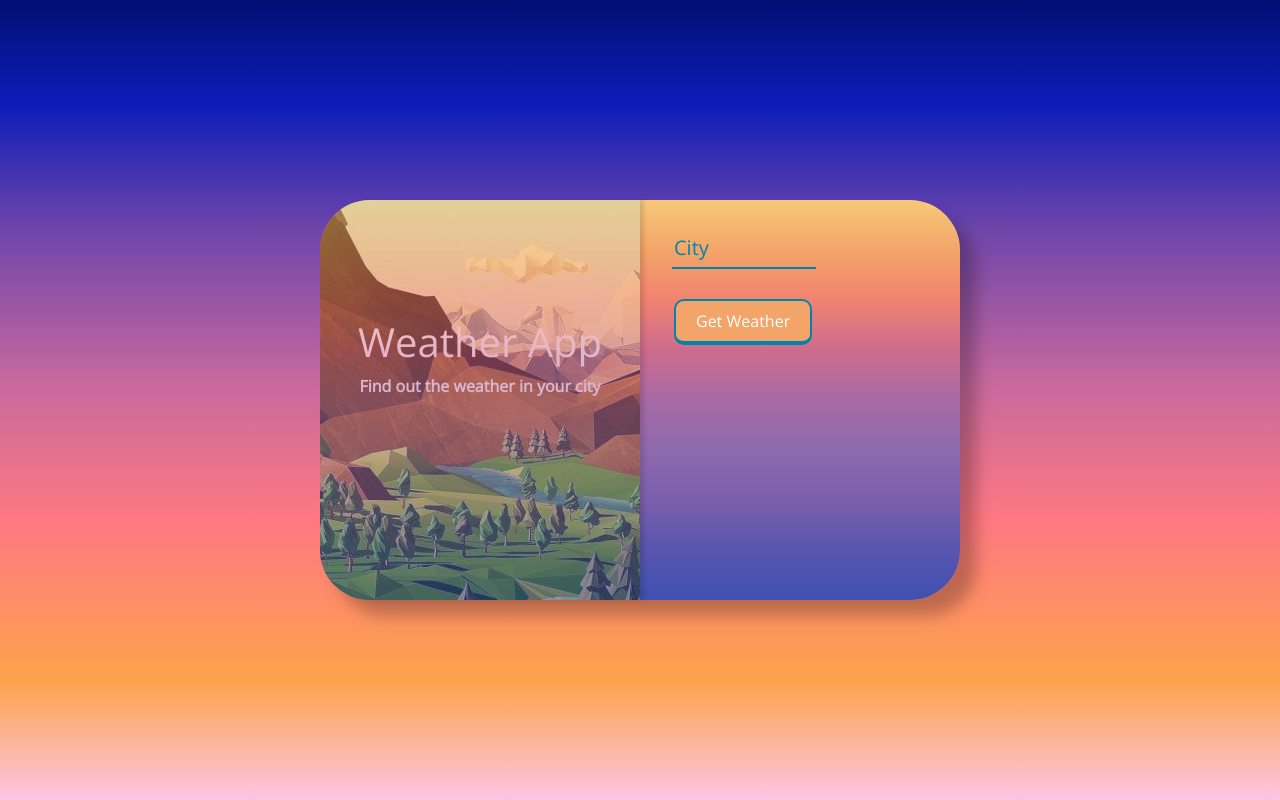
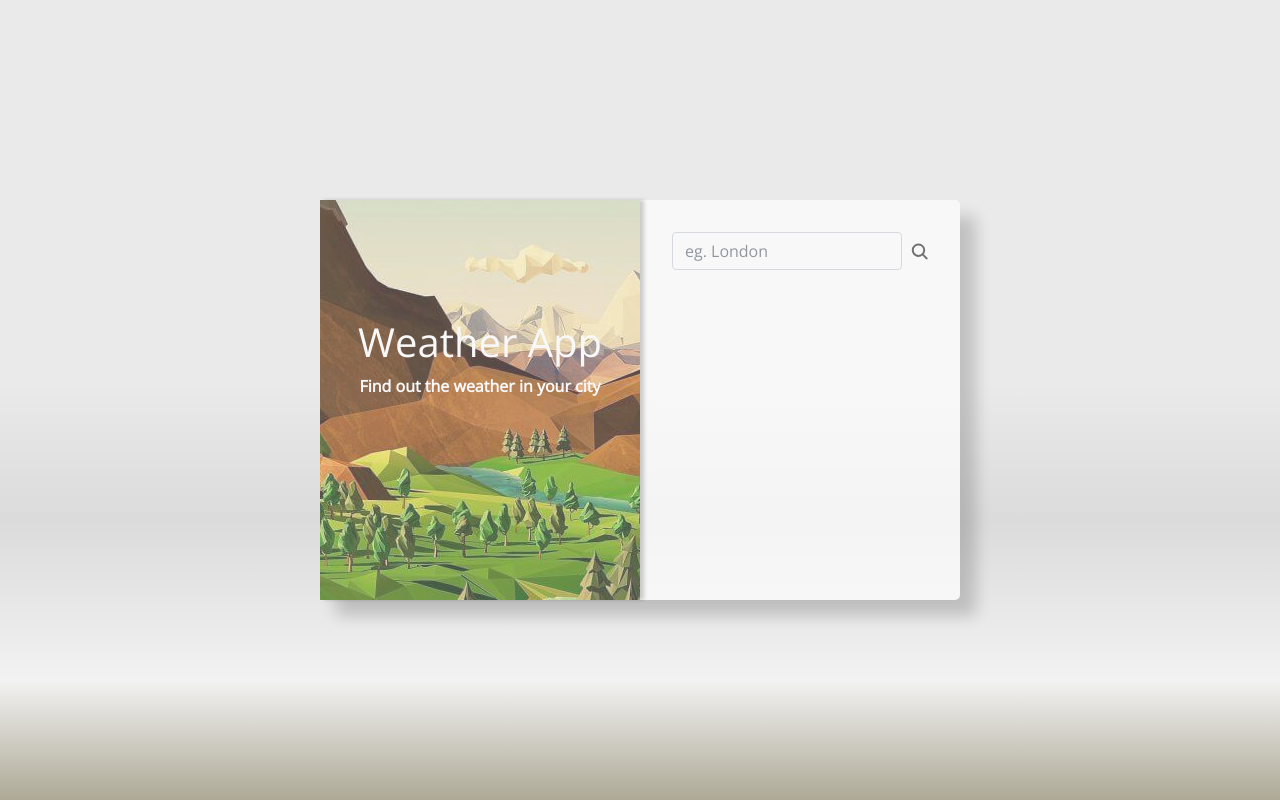
Before and after one commit to Maqa404/cities, a React (Create React App) app: page / in a window 1280 px wide. Built offline with nearby package versions, Linux system fonts and the light colour scheme; no server answers.

Commit message:
Fixing bugs & Redesign

```diff
--- a/package.json
+++ b/package.json
@@ -10,6 +10,7 @@
     "@testing-library/react": "^9.5.0",
     "@testing-library/user-event": "^7.2.1",
     "bootstrap": "^4.4.1",
+    "bootstrap-icons": "^1.0.0-alpha3",
     "react": "^16.13.0",
     "react-dom": "^16.13.0",
     "react-js-snackbar": "^1.0.4",
--- a/public/index.html
+++ b/public/index.html
@@ -10,7 +10,13 @@
       content="Web site created using create-react-app"
     />
     <link rel="apple-touch-icon" href="%PUBLIC_URL%/logo192.png" />
-    <!--
+    <link rel="stylesheet" href="https://maxcdn.bootstrapcdn.com/bootstrap/4.0.0/css/bootstrap.min.css"
+      integrity="sha384-Gn5384xqQ1aoWXA+058RXPxPg6fy4IWvTNh0E263XmFcJlSAwiGgFAW/dAiS6JXm" crossorigin="anonymous">
+    <script src="https://maxcdn.bootstrapcdn.com/bootstrap/4.0.0/js/bootstrap.min.js"
+      integrity="sha384-JZR6Spejh4U02d8jOt6vLEHfe/JQGiRRSQQxSfFWpi1MquVdAyjUar5+76PVCmYl" crossorigin="anonymous"></script>
+    <script src="https://unpkg.com/ionicons@5.0.0/dist/ionicons.js"></script>
+      <!--
+
       manifest.json provides metadata used when your web app is installed on a
       user's mobile device or desktop. See https://developers.google.com/web/fundamentals/web-app-manifest/
     -->
@@ -24,7 +30,7 @@
       work correctly both with client-side routing and a non-root public URL.
       Learn how to configure a non-root public URL by running `npm run build`.
     -->
-    <title>React App</title>
+    <title>Weather App</title>
   </head>
   <body>
     <noscript>You need to enable JavaScript to run this app.</noscript>
--- a/src/App.css
+++ b/src/App.css
@@ -1,19 +1,21 @@
 @import url('https://fonts.googleapis.com/css?family=Open+Sans');
 
 .App {
-    background-image: linear-gradient(to top, #fcc5e4 0%, #fda34b 15%, #ff7882 35%, #c8699e 52%, #7046aa 71%, #0c1db8 87%, #020f75 100%);
-    background-size: cover;
+    background-image: linear-gradient(to top, #ADA996 0%, #F2F2F2 15%, #DBDBDB 35%, #EAEAEA 52%);
     width: 100%;
     height: 100vh;
     font-family: "Open Sans", serif;
-    /* display: flex; */
+    display: flex;
 }
 
 .Main {
-    background-image: linear-gradient(to top, #3f51b1 0%, #5a55ae 13%, #7b5fac 25%, #8f6aae 38%, #a86aa4 50%, #cc6b8e 62%, #f18271 75%, #f3a469 87%, #f7c978 100%);
+    display: flex;
+    flex: 1;
+    flex-direction: column  ;
+    background-color: #fff;
     box-shadow: 16px 16px 16px rgba(0, 0, 0, 0.25);
-    border-radius: 50px;
-
+    border-radius: 5px;
+    opacity: 0.7;
     height: 50%;
     width: 50%;
     position: absolute;
@@ -27,26 +29,28 @@
     position: absolute;
     width: 50%;
     height: 100%;
-
     background: url(./img/polygon.jpg) center center no-repeat;
     box-shadow: 4px 0px 4px rgba(0, 0, 0, 0.25);
-    border-radius: 50px 0px 0px 50px;
     background-blend-mode: linear-gradient(to top, #3f51b1 0%, #5a55ae 13%, #7b5fac 25%, #8f6aae 38%, #a86aa4 50%, #cc6b8e 62%, #f18271 75%, #f3a469 87%, #f7c978 100%);
-    opacity: 0.5;
 }
 
 .getweather-form {
+    display: flex;
+    flex-direction: row;
     margin-left: 55%;
     margin-top: 5%;
+
 }
 
 .getweather-input {
+    flex: 7;
     background-color: transparent;
     border: 0;
-    border-bottom: solid 2px #0083AC;
+    border-bottom: solid 2px #000;
     width: 50%;
+
     padding-bottom: 4px;
-    color: #fff;
+    color: #000;
     font-weight: lighter;
     margin-bottom: 30px;
     margin-right: 20px;
@@ -54,35 +58,94 @@
     outline: none;
 }
 
-.getweather-input::-webkit-input-placeholder {
-    color: #0083AC;
+ .trashIcon{
+     margin-top: 7px;
+    font-size: 25px;
+    margin-right: 30px;
+    cursor: pointer;
+    color: rgba(0, 0, 0, 0.75);
+
 }
 
-.getweather.input::-moz-placeholder {
-    color: #0083AC;
+ .trashIcon:hover{
+     font-size: 26px;
+     color:#000;
+ }
+
+.trashIcon:active{
+    font-size: 25px;
+    color: rgba(0, 0, 0, 0.75);
+
 }
 
-.getweather-btn {
-    border: 2px solid #0083AC;
-    border-bottom: 4px solid #0083AC;
-    padding: 8px 20px;
-    margin: 0 2px;
-    border-radius: 10px;
-    cursor: pointer;
-    background-color: #f3a469;
-    color: #fff;
-    outline: none!important;
+.visibility-form-h{
+    visibility: hidden;
 }
 
-.getweather-btn:hover {
-    border-bottom: 2px solid #0083AC;
-    position: relative;
-    top: 2px;
+.visibility-form-v{
+    visibility: visible;
+}
+.mt-5{
+    visibility: hidden;
+    display: block;
 }
 
-.getweather-btn:active {
-    border-bottom: 2px solid transparent;
-    border-color: transparent;
-    position: relative;
-    top: 2px;
+.info-header{
+    visibility: hidden;
+    display: block;
 }
+
+.info-body{
+    visibility: hidden;
+    display: block;
+}
+
+.warningIcon{
+    visibility: hidden;
+    display: block;
+}
+
+
+ /* For Mobile  */
+@media only screen and (max-width: 600px) {
+
+
+  .App{
+    background: #fff;
+  }
+
+    .Main{
+        display: block;
+        visibility: hidden;
+    }
+
+    .info-header{
+        visibility: visible;
+        text-align: center;
+    }
+
+    .info-body{
+        visibility: visible;
+    }
+
+    .mt-5{
+        visibility: visible;
+        display: flex;
+        flex-direction: column;
+        flex: 1;
+        justify-content: center;
+        align-items: center;
+    }
+
+    .warningIcon{
+
+        visibility: visible;
+        color: yellow;
+        font-size: 60px;
+        stroke: rgba(0, 0, 0, 0.80);
+        stroke-width: 5px;
+
+
+
+    }
+}
--- a/src/App.js
+++ b/src/App.js
@@ -1,7 +1,6 @@
 import React, {useEffect, useState} from 'react';
 import Weather from './Components/Weather';
 import Info from './Components/Info';
-import Button from '@material-ui/core/Button';
 import Snackbar from '@material-ui/core/Snackbar';
 import MuiAlert from '@material-ui/lab/Alert';
 import { makeStyles } from '@material-ui/core/styles';
@@ -21,6 +20,9 @@ const useStyles = makeStyles((theme) => ({
 }));
 
 const App = () => {
+
+
+
   const API_KEY = "7e55941a255e043f703f40e894f63c21";
 
   const [cityname, setCityname] = useState('');
@@ -32,16 +34,20 @@ const App = () => {
   const classes = useStyles();
   const [error, setError] = useState(false);
 
+
+
   useEffect( () => {
     getWeather();
+
   }, [cityname]);
 
   const getWeather = async () => {
-    const responce = await fetch(`https://api.openweathermap.org/data/2.5/weather?q=${cityname}&appid=${API_KEY}&units=metric`);
+    let responce = await fetch(`https://api.openweathermap.org/data/2.5/weather?q=${cityname}&appid=${API_KEY}&units=metric`);
     const data = await responce.json();
     // console.log(data);
 
     if(cityname){
+
 
       if(data.cod === "404")  {
         setCityname('');
@@ -51,6 +57,7 @@ const App = () => {
         setIcon('');
         setError(true);
         return;
+
       }
 
       setCityname(data.name);
@@ -73,8 +80,13 @@ const App = () => {
   }
 
   const getSearch = e => {
-    e.preventDefault();
-    setCityname(search);
+    if(search === ''){
+      setError(true);
+    }else{
+      e.preventDefault();
+      setCityname(search);
+    }
+
   }
 
   const handleClose = (event, reason) => {
@@ -86,13 +98,22 @@ const App = () => {
   };
 
   return (
-
-    <div className="App">
-      <div className="Main">
-        <div className="image"><Info /></div>
+    <div className="container-fluid App">
+      <div className=" Main">
+        <div className="  image">
+          <Info />
+        </div>
         <form action="" onSubmit={getSearch} className="getweather-form">
-          <input type="text" className="getweather-input" placeholder="City" value={search} onChange={updateSearch}/>
-          <button type="submit" className="getweather-btn">Get Weather</button>
+          <input
+            type="text"
+            className="form-control mr-2 mb-4"
+            placeholder="eg. London"
+            value={search}
+            onChange={updateSearch}
+          />
+          <ion-icon onClick={getSearch} class="trashIcon" name="search">
+            {" "}
+          </ion-icon>
         </form>
         <Weather
           city={cityname}
@@ -102,13 +123,26 @@ const App = () => {
           icon={icon}
         />
       </div>
-      <Snackbar open={error} autoHideDuration={6000} onClose={handleClose}>
+
+      <Snackbar open={error} autoHideDuration={2000} onClose={handleClose}>
         <Alert onClose={handleClose} severity="error">
           City Not Found!
         </Alert>
       </Snackbar>
+      {/* Not Responsible note for Mobile */}
+
+      <div class="mt-5">
+        <p class="text-dark info-header">
+          This Web App is not Compatible with Mobile devices
+        </p>
+        <p class="text-secondary info-body">
+          Please use your personal computer{" "}
+        </p>
+        <ion-icon class="warningIcon" name="warning"></ion-icon>
+      </div>
+
+      {/* End */}
     </div>
-
   );
 
 }
--- a/src/components/Weather.js
+++ b/src/components/Weather.js
@@ -1,3 +1,4 @@
+/* eslint-disable jsx-a11y/alt-text */
 import React from 'react';
 
 const Weather = props => {
@@ -7,9 +8,10 @@ const Weather = props => {
             <div>
                 {props.city &&
                     <div style={{marginLeft: "50%", color: "white", textAlign: "center"}}>
-                        <h2 style={{marginTop: "0px", marginBottom: "6%"}}><img src={`http://openweathermap.org/img/w/${props.icon}.png`}/><div style={{marginTop: "auto"}}>{props.city}, {props.country}</div></h2>
-                        <div>Temperature: {props.temp}°C</div>
-                        <div>Weather: {props.weather}</div>
+                        <img src={`http://openweathermap.org/img/w/${props.icon}.png`}/>
+                        <h4 className="text-dark" style={{marginTop: "auto"}}>{props.city}, {props.country}</h4>
+                        <h5 className="text-secondary">Temperature: {props.temp}°C</h5>
+                        <h5 className="text-secondary">Weather: {props.weather}</h5>
                     </div>
                 }
             </div>
--- a/src/index.js
+++ b/src/index.js
@@ -2,7 +2,7 @@ import React from 'react';
 import ReactDOM from 'react-dom';
 import './index.css';
 import App from './App';
-import 'bootstrap/dist/css/bootstrap.min.css';
+import '../node_modules/bootstrap/dist/css/bootstrap.min.css';
 import './App.css';
 import * as serviceWorker from './serviceWorker';
 
```
Also changed, not shown: 1 other file (tests, documents, lock files or other folders).
